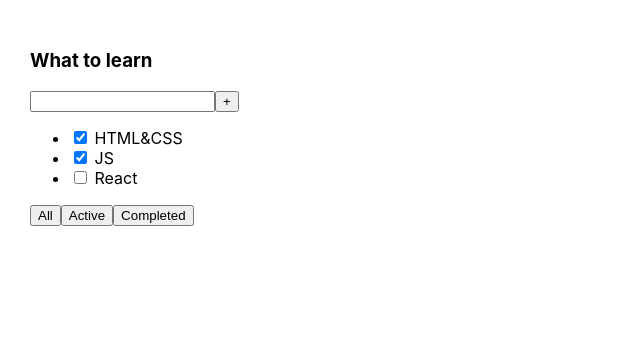
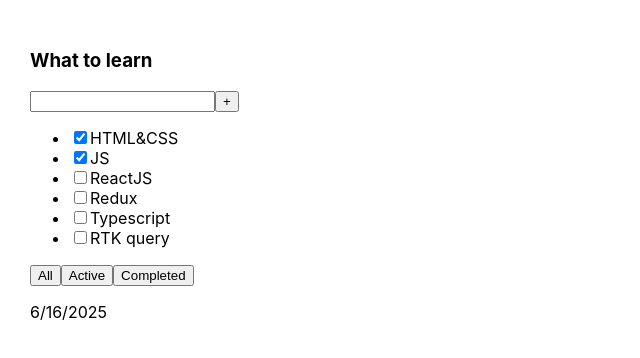
Before and after one commit to Viktor1504/TODO-APP, a React (Vite) app: page / in a window 1280 px wide. Shown: the top 358 px of the page, without its empty margins (0-640 px from the left). Built offline with nearby package versions, Linux system fonts and the light colour scheme.

Commit message:
add Button.tsx

```diff
--- a/src/App.tsx
+++ b/src/App.tsx
@@ -1,33 +1,20 @@
 import './App.css'
+import {Task, TodolistItem} from './TodolistItem'
 
-function App() {
-  return (
-      <div className="app">
-        <div>
-          <h3>What to learn</h3>
-          <div>
-            <input/>
-            <button>+</button>
-          </div>
-          <ul>
-            <li>
-              <input type="checkbox" checked={true}/> <span>HTML&CSS</span>
-            </li>
-            <li>
-              <input type="checkbox" checked={true}/> <span>JS</span>
-            </li>
-            <li>
-              <input type="checkbox" checked={false}/> <span>React</span>
-            </li>
-          </ul>
-          <div>
-            <button>All</button>
-            <button>Active</button>
-            <button>Completed</button>
-          </div>
+export const App = () => {
+    const tasks1: Task[] = [
+        {id: 1, title: 'HTML&CSS', isDone: true},
+        {id: 2, title: 'JS', isDone: true},
+        {id: 3, title: 'ReactJS', isDone: false},
+        {id: 4, title: 'Redux', isDone: false},
+        {id: 5, title: 'Typescript', isDone: false},
+        {id: 6, title: 'RTK query', isDone: false},
+    ]
+
+
+    return (
+        <div className="app">
+            <TodolistItem title="What to learn" tasks={tasks1} date={new Date()}/>
         </div>
-      </div>
-  )
+    )
 }
-
-export default App
--- /dev/null
+++ b/src/Button.tsx
@@ -0,0 +1,3 @@
+export const Button = ({title}: { title: string }) => {
+    return <button>{title}</button>
+}
--- /dev/null
+++ b/src/TodolistItem.tsx
@@ -0,0 +1,45 @@
+import {Button} from "./Button.tsx";
+
+export type Task = {
+    id: number
+    title: string
+    isDone: boolean
+}
+
+type Props = {
+    title: string
+    tasks: Task[]
+    date?: Date
+}
+
+export const TodolistItem = ({title, tasks, date}: Props) => {
+    return (
+        <div>
+            <h3>{title}</h3>
+            <div>
+                <input type={'text'}/>
+                <Button title={'+'}/>
+            </div>
+            {tasks.length === 0 ? <p>No tasks</p> :
+                <ul>
+                    {tasks.map((task) => {
+                        return (
+                            <li key={task.id}>
+                                <input type="checkbox" checked={task.isDone}/>
+                                <span>{task.title}</span>
+                            </li>
+                        )
+                    })}
+                </ul>
+            }
+            <div>
+                <Button title={'All'}/>
+                <Button title={'Active'}/>
+                <Button title={'Completed'}/>
+            </div>
+            <div>
+                <p>{date?.toLocaleDateString()}</p>
+            </div>
+        </div>
+    )
+}
--- a/src/main.tsx
+++ b/src/main.tsx
@@ -1,5 +1,5 @@
-import { createRoot } from 'react-dom/client'
+import {createRoot} from 'react-dom/client'
 import './index.css'
-import App from './App'
+import {App} from './App'
 
-createRoot(document.getElementById('root')!).render(<App />)
+createRoot(document.getElementById('root')!).render(<App/>)
```
